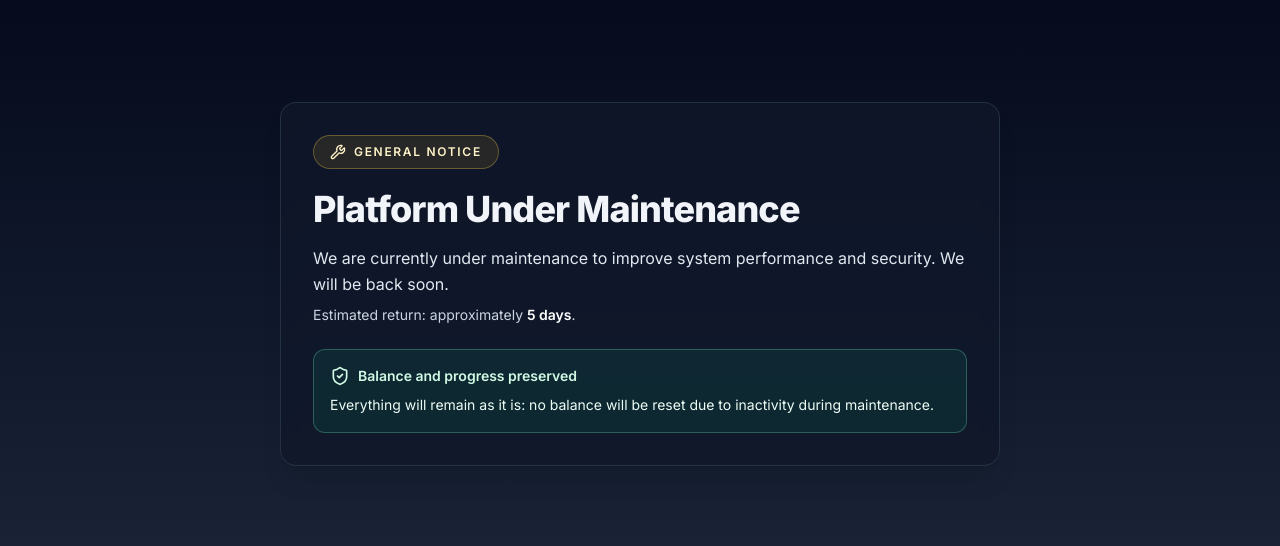
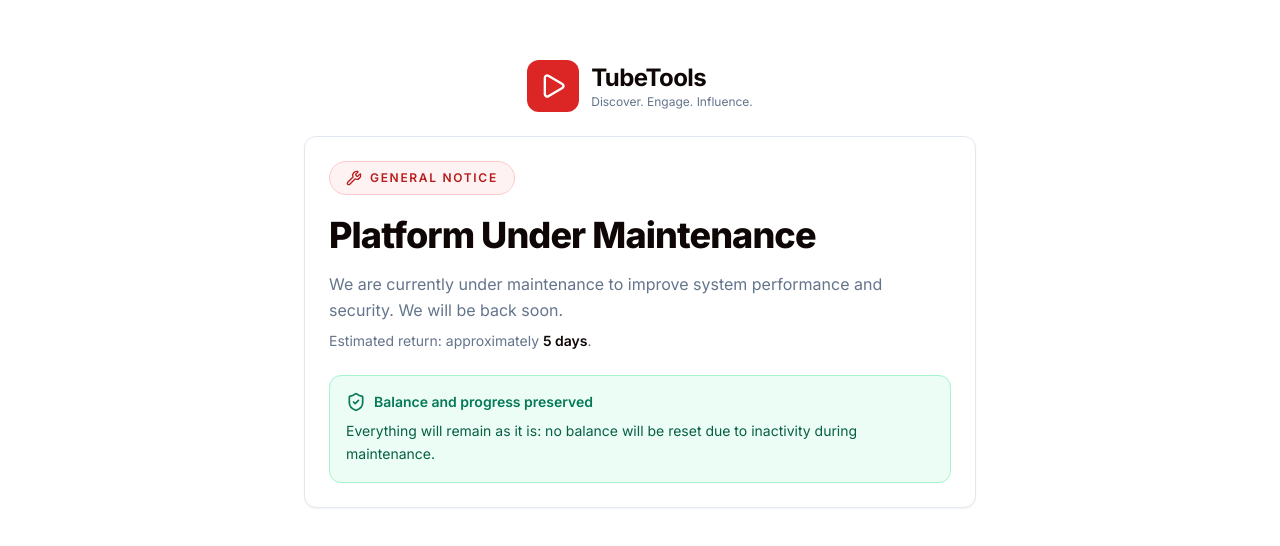
Before and after one commit to fullpropt/tubetools2, a React (Vite) app: page / in a window 1280 px wide. Shown: the part 116-662 px from the top of the page. Built offline with nearby package versions, Linux system fonts and the light colour scheme.

Commit message:
style: align maintenance page with platform visual identity

```diff
--- a/client/pages/Maintenance.tsx
+++ b/client/pages/Maintenance.tsx
@@ -4,46 +4,60 @@ import {
   MAINTENANCE_MESSAGE,
   MAINTENANCE_TITLE,
 } from "@shared/maintenance";
-import { ShieldCheck, Wrench } from "lucide-react";
+import { Play, ShieldCheck, Wrench } from "lucide-react";
 
 export default function Maintenance() {
   return (
-    <main className="min-h-screen bg-gradient-to-b from-slate-950 via-slate-900 to-slate-800 text-slate-100">
-      <div className="mx-auto flex min-h-screen w-full max-w-3xl items-center px-6 py-12">
-        <section className="w-full rounded-2xl border border-slate-700/60 bg-slate-900/80 p-8 shadow-xl backdrop-blur">
-          <div className="inline-flex items-center gap-2 rounded-full border border-amber-300/30 bg-amber-400/10 px-4 py-2 text-amber-100">
+    <main className="min-h-screen bg-background px-4 py-10 text-foreground">
+      <div className="mx-auto flex min-h-[calc(100vh-5rem)] w-full max-w-2xl items-center">
+        <section className="w-full">
+          <div className="mb-6 flex items-center justify-center gap-3">
+            <div className="rounded-lg bg-red-600 p-3">
+              <Play className="h-7 w-7 text-white" />
+            </div>
+            <div>
+              <h2 className="text-2xl font-bold">TubeTools</h2>
+              <p className="text-xs text-muted-foreground">
+                Discover. Engage. Influence.
+              </p>
+            </div>
+          </div>
+
+          <div className="card-base">
+            <div className="inline-flex items-center gap-2 rounded-full border border-red-200 bg-red-50 px-4 py-2 text-red-700">
             <Wrench className="h-4 w-4" />
             <span className="text-xs font-semibold uppercase tracking-[0.14em]">
               General Notice
             </span>
           </div>
 
-          <h1 className="mt-5 text-3xl font-extrabold tracking-tight md:text-4xl">
+            <h1 className="mt-5 text-3xl font-extrabold tracking-tight text-foreground md:text-4xl">
               {MAINTENANCE_TITLE}
             </h1>
 
-          <p className="mt-4 text-base leading-relaxed text-slate-200">
+            <p className="mt-4 text-base leading-relaxed text-muted-foreground">
               {MAINTENANCE_MESSAGE}
             </p>
 
-          <p className="mt-2 text-sm text-slate-300">
+            <p className="mt-2 text-sm text-muted-foreground">
               Estimated return: approximately{" "}
-            <span className="font-semibold text-white">
+              <span className="font-semibold text-foreground">
                 {MAINTENANCE_ESTIMATED_RETURN_DAYS} days
               </span>
               .
             </p>
 
-          <div className="mt-6 rounded-xl border border-emerald-300/30 bg-emerald-500/10 p-4">
-            <div className="flex items-center gap-2 text-emerald-100">
+            <div className="mt-6 rounded-xl border border-emerald-200 bg-emerald-50 p-4">
+              <div className="flex items-center gap-2 text-emerald-700">
                 <ShieldCheck className="h-5 w-5" />
                 <span className="text-sm font-semibold">
                   Balance and progress preserved
                 </span>
               </div>
-            <p className="mt-2 text-sm leading-relaxed text-emerald-50">
+              <p className="mt-2 text-sm leading-relaxed text-emerald-800">
                 {MAINTENANCE_BALANCE_MESSAGE}
               </p>
+            </div>
           </div>
         </section>
       </div>
```
Lines whose indentation alone changed are shown as unchanged.
